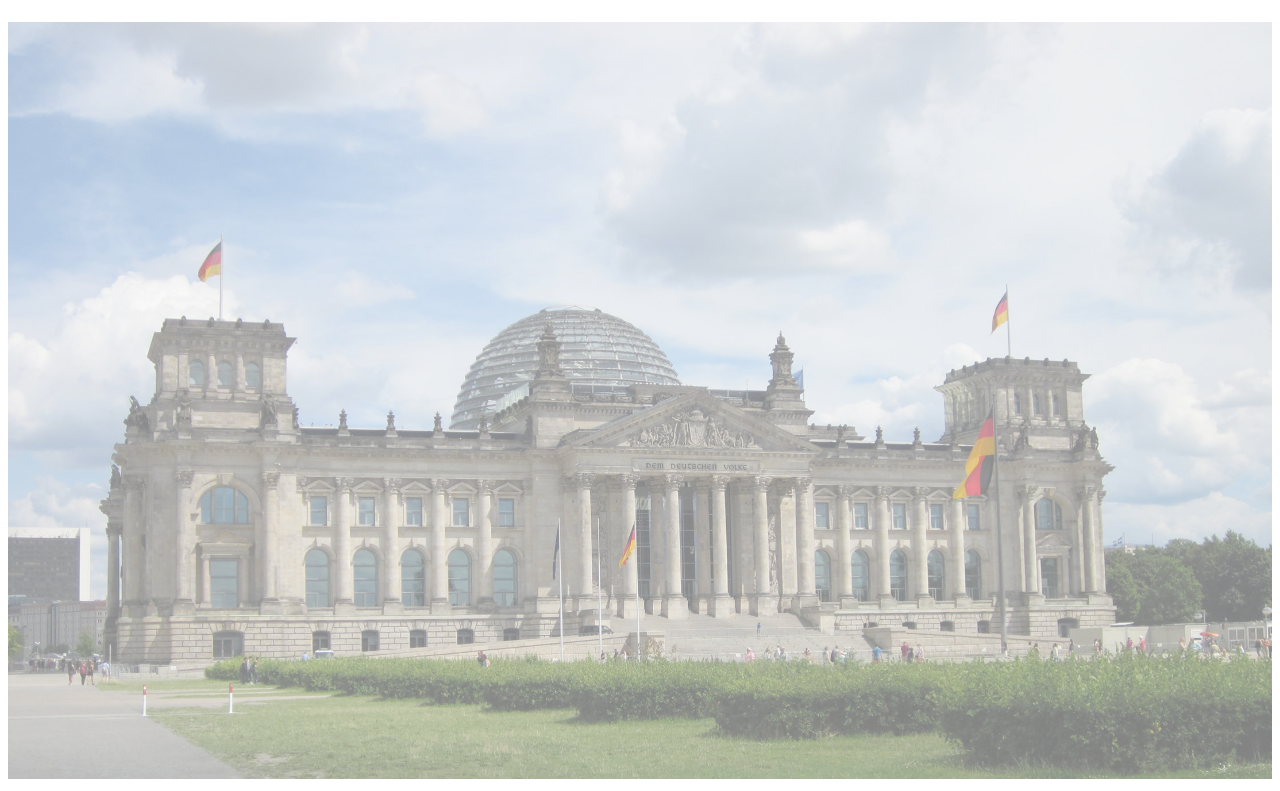
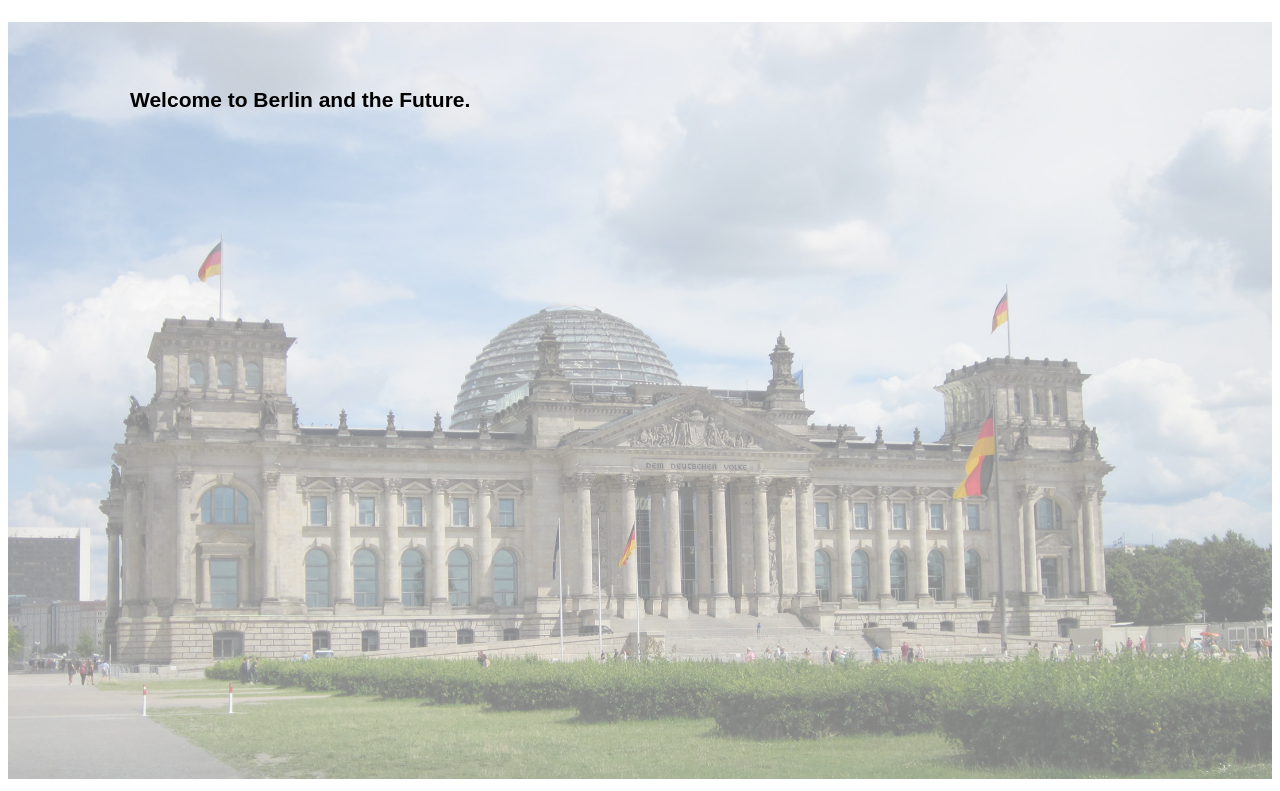
Before and after one commit to AlejandroMagual/sprint-website, a plain HTML site: page index.html in a window 1280 px wide. Shown: the part 86-877 px from the top of the page. Drawn offline with Linux system fonts and the light colour scheme.

Commit message:
work in progress day3

```diff
--- a/index.html
+++ b/index.html
@@ -4,10 +4,14 @@
     <link type="text/css" rel="stylesheet" href="stylesheet.css"/>
 </head>
 <body>
-    <div id="header">
+    <header>
         <img id="sprinter" src="images/sprint.svg"/>
         <img id="menu" src="images/hamburgermenu.svg"/>
+    </header>
+
+    <div id="reichstag">
+        <img id="image" src="images/reichstag.jpg"/>
+        <h1 id="title">Welcome to Berlin and the Future.</h1>
     </div>
-    <div><img id="image" src="images/reichstag.jpg"/></div>
 </body>
 </html>
--- a/stylesheet.css
+++ b/stylesheet.css
@@ -1,5 +1,5 @@
 
-#header {
+header {
     height: 100px;
     background-color: white;
 }
@@ -12,7 +12,18 @@
     max-width: 50px;
     margin-top: 20px;
 }
+#reichstag {
+    max-width: 100%;
+}
 #image {
     max-width: 100%;
     opacity: 0.5;
 }
+#title {
+    position: absolute;
+    top:160px;
+    left:130px;
+    font-size:21px;
+    text-align: center;
+    font-family: arial;
+}
```
